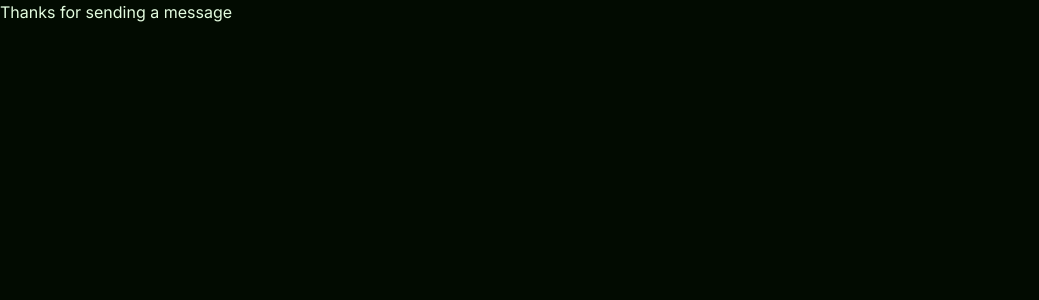
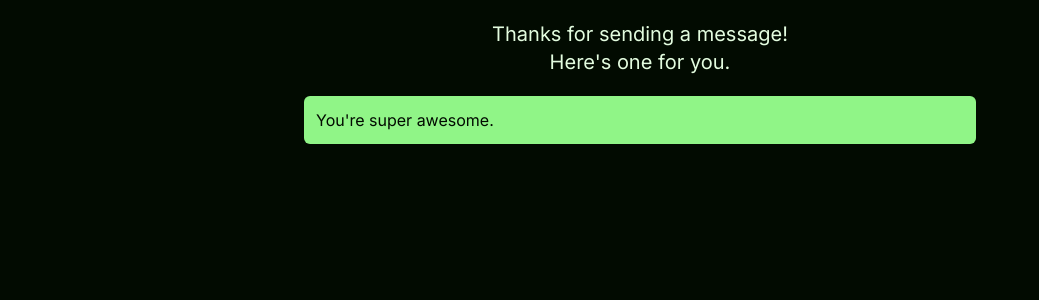
Before and after one commit to robertchapmanrlc/Positive-Post, a Next.js app: page /message in a window 1280 px wide. Shown: the top 300 px of the page, without its empty margins (0-1039 px from the left). Built offline with nearby package versions, Linux system fonts and the light colour scheme; no server answers; sample sign-in values are in the browser's storage.

Commit message:
Styled the message page and created a server action to get a message

```diff
--- /dev/null
+++ b/src/app/actions/getMessage.ts
@@ -0,0 +1,5 @@
+"use server";
+
+export default async function getMessage(userId: string) {
+  return "You're super awesome.";
+}
--- a/src/app/message/page.tsx
+++ b/src/app/message/page.tsx
@@ -1,18 +1,26 @@
-
 import { auth } from "@clerk/nextjs/server";
 import { redirect } from "next/navigation";
+import getMessage from "../actions/getMessage";
 
-export default function PositiveMessage() {
-
+export default async function PositiveMessage() {
   const { userId } = auth();
 
   if (!userId) {
     redirect("/sign-in");
   }
 
+  const message = await getMessage(userId);
+
   return (
-    <main>
-      <h3 className="text-text">Thanks for sending a message</h3>
+    <main className="w-full py-5 flex flex-col justify-center items-center gap-y-5">
+      <h3 className="text-text text-center text-xl">
+        Thanks for sending a message!
+        <br />
+        Here&apos;s one for you.
+      </h3>
+      <section className="w-full max-h-80 p-3 rounded-md bg-primary max-w-xs sm:max-w-lg md:max-w-2xl">
+        <p className="text-background text-left">{message}</p>
+      </section>
     </main>
   );
 }
```
